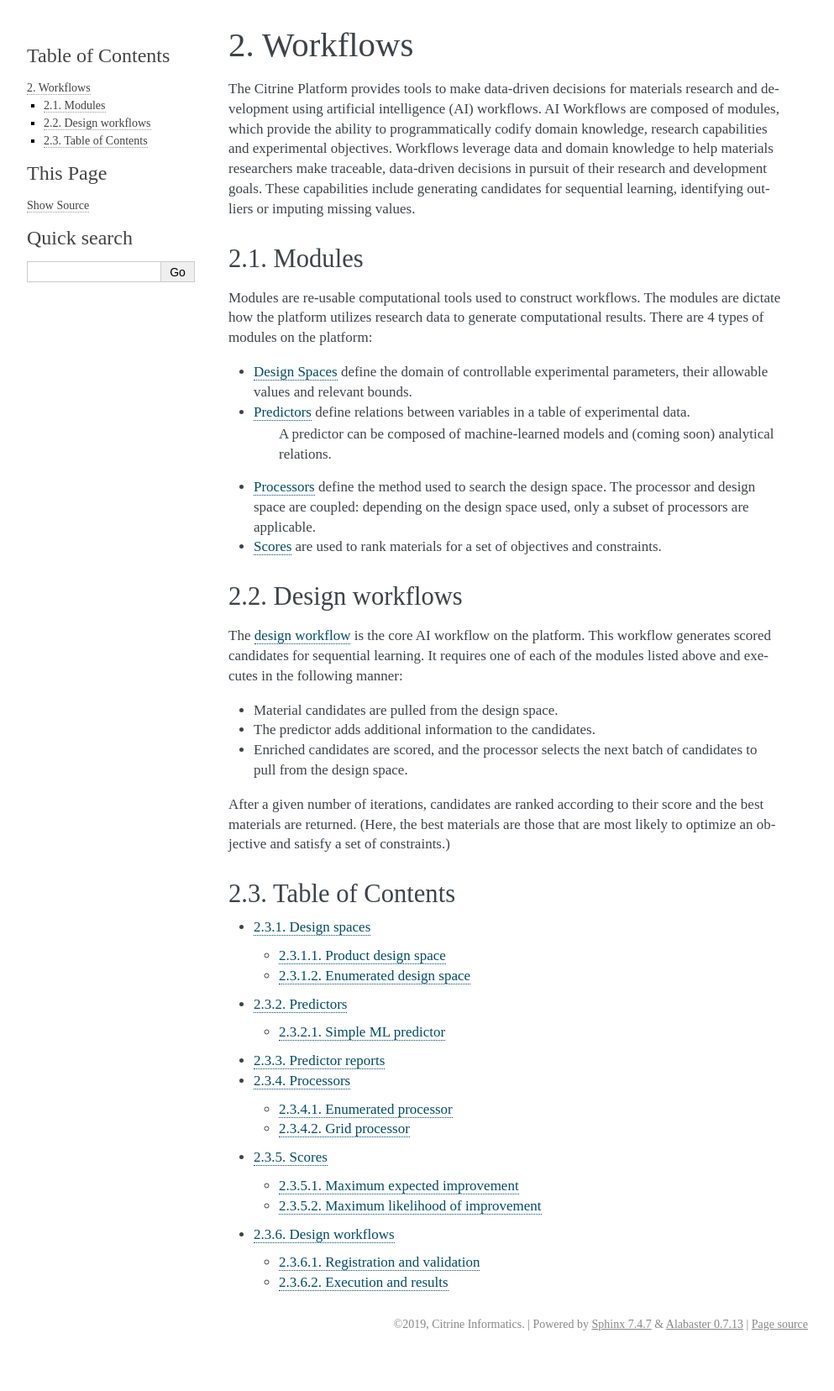
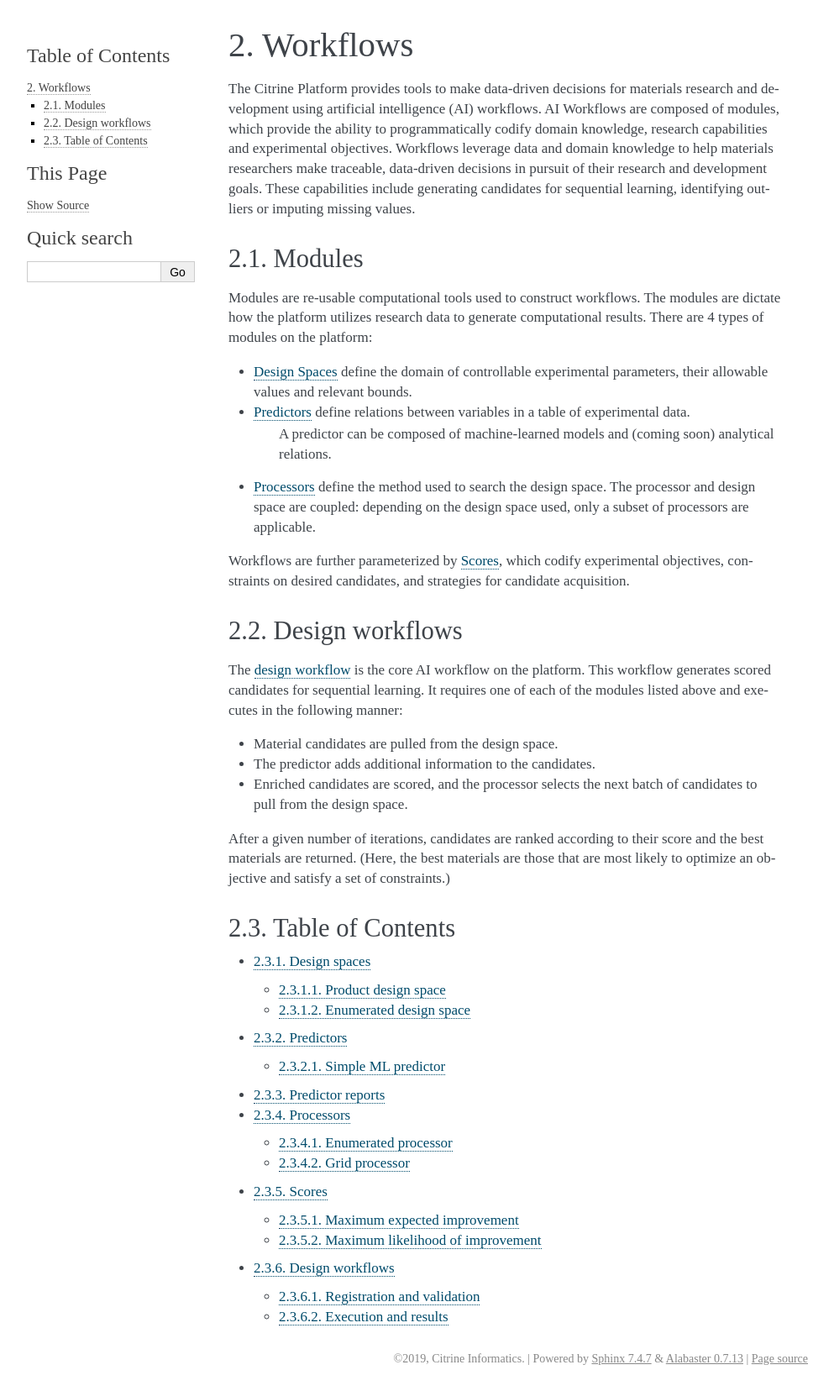
Before and after one commit to CitrineInformatics/citrine-python, a Sphinx documentation site: the page built from docs/source/workflows/index.rst, in a window 1280 px wide. Shown: the whole page at 84% size, without its empty margins (148-1141 px from the left). Built offline with Sphinx 7.4.7, drawn with Linux system fonts in a browser that asks for light colours; before the commit the page ends 1615 px from its top, so only the background shows below that.

Commit message:
correct scores documentation with regards to modules

```diff
--- a/docs/source/workflows/index.rst
+++ b/docs/source/workflows/index.rst
@@ -19,7 +19,8 @@
     A predictor can be composed of machine-learned models and (coming soon) analytical relations.
 -  :doc:`Processors <processors>` define the method used to search the design space.
    The processor and design space are coupled: depending on the design space used, only a subset of processors are applicable.
--  :doc:`Scores <scores>` are used to rank materials for a set of objectives and constraints.
+
+Workflows are further parameterized by :doc:`Scores <scores>`, which codify experimental objectives, constraints on desired candidates, and strategies for candidate acquisition.
 
 Design workflows
 ----------------
```
